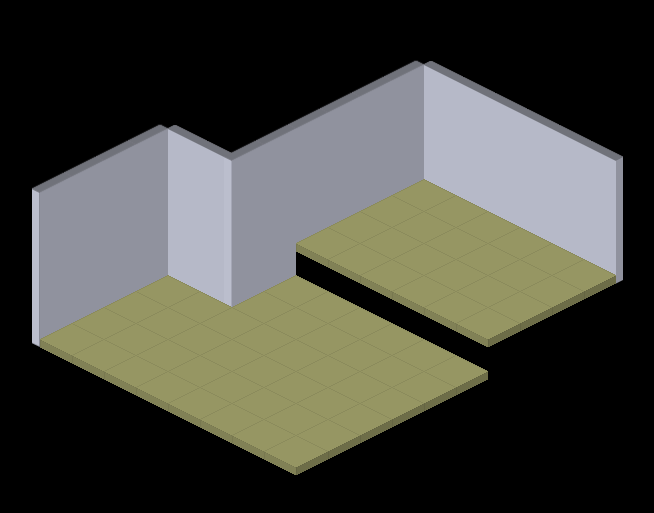
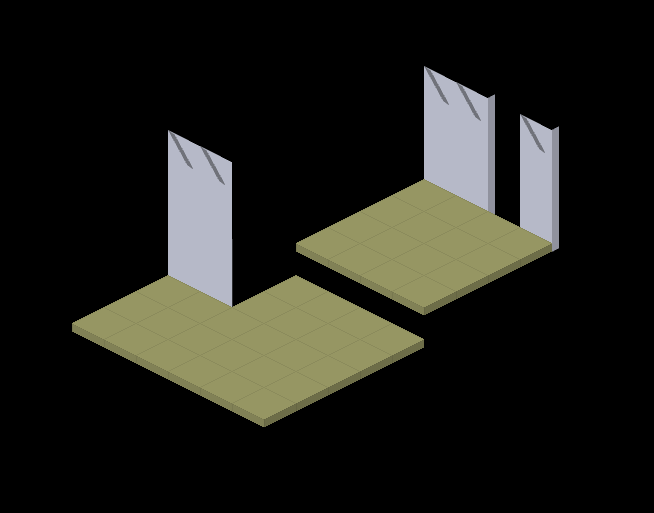
Before and after one commit to kikisal/HSmileHTML5, a website: page public/index.html in a window 1280 px wide. Shown: the part 181-694 px from the top of the page, without its empty margins (312-966 px from the left). Drawn offline with Linux system fonts and the light colour scheme; animation ran at ten frames a second.

Commit message:
changing wall rendering

```diff
--- a/public/assets/css/hsmile.css
+++ b/public/assets/css/hsmile.css
@@ -5,6 +5,10 @@ html {
 body {
     margin: 0;
     padding: 0;
+    /*
+    image-rendering: -webkit-optimize-contrast;
+    image-rendering: -moz-crisp-edges;
+    */
 }
 
 canvas {
--- a/src/HSmileMain.ts
+++ b/src/HSmileMain.ts
@@ -8,7 +8,8 @@ export class HSmile {
     // any. Typically we excpect the input to come
     // from a client call ran into a browser.
 
-    public app: PIXI.Application | undefined;
+    app: PIXI.Application | undefined;
+
     private static instance: HSmile | undefined;
     private keys: object = {};
     private room: Room | undefined;
@@ -22,7 +23,7 @@ export class HSmile {
 
 
         // preload assets
-
+        PIXI.settings.SCALE_MODE = PIXI.SCALE_MODES.NEAREST;
         app.loader.baseUrl = 'assets';
 
         app.loader
@@ -117,9 +118,11 @@ export class HSmile {
                     backgroundColor: 0x000000,
                     antialias: true,
                     autoDensity: true,
-                    resolution: 1
+                    resolution: 1,
+
                 }
             );
+
 
 
             viewOut.appendChild(app.view);
--- a/src/RoomEngine/Map.ts
+++ b/src/RoomEngine/Map.ts
@@ -9,6 +9,9 @@ export class Map {
 
     static CELL_WIDTH: number = 32;
     static CELL_HEIGHT: number = 16;
+
+    static WALL_Z_FACTOR: number = 32;
+    static WALL_HEIGHT_OFFSET: number = 122;
 
     room: Room;
 
@@ -102,49 +105,17 @@ export class Map {
 
     }
 
-    generateWalls(): void {
-        /*
-        this.renderWall(this.wallStage, this.discrete(
-            this.toIso(new Vector(1, 0, 0))
-        ));
-        */
-
+    generateLeftWalls() {
         const { model } = this.room;
-        let sizeY = model.size.x;
-
+        let sizeX = model.size.y;
         let height = 0;
-        // right walls
-        for ( let i = 0; i < model.size.x; ++i ) {
-            for ( let j = 0; j < model.size.y; ++j ) {
-                const tileIndex = model.heightMap[i][j];
-
-                if ( (model.door.x !== i || model.door.y !== j) && tileIndex > 0 && j <= sizeY ) {
-                    if ( sizeY > j )
-                        sizeY = j;
-
-                    if ( tileIndex > 1 ) {
-                        height = model.height - 1;
-                    }
-
-                    this.renderRightWall(this.wallStage, this.discrete(
-                        this.toIso(new Vector(
-                            i,
-                            j + 1,
-                            height
-                    ))), model.height - tileIndex);
-                    height = 0;
-                }
-            }
-        }
-
-        let sizeX = model.size.y;
 
         for ( let i = 0; i < model.size.y; ++i ) {
         // j alias of x
             for ( let j = 0; j < model.size.x; ++j ) {
                 // i alias of y
 
-                const tileIndex = model.heightMap[j][i];
+                const tileIndex = model.heightMap[i][j];
                 if ( (model.door.x !== j || model.door.y !== i) && tileIndex > 0 && j <= sizeX ) {
                     if ( sizeX > j )
                         sizeX = j;
@@ -172,21 +143,86 @@ export class Map {
 
             }
         }
+    }
 
+    generateRightWalls() {
+        const { model } = this.room;
+
+
+        let wallZ = 0;
+        // right walls
+        for ( let y = 0; y < model.size.y; ++y ) {
+            for ( let x = 0;  x < model.size.x; ++x ) {
+                const tileZ = model.heightMap[y][x];
+
+                if ( model.isDoor(x, y) ) // draw door style elements. Actually ignored.
+                    continue;
+
+                if ( tileZ > 1 )
+                    wallZ = model.height - 1;
+
+                if ( model.validTile(x, y) && !model.validTile(x, y - 1) ) {
+                    this.renderRightWall(this.wallStage, this.discrete(
+                        this.toIso(new Vector(
+                            x,
+                            y - 1,
+                            wallZ
+                    ))), model.height - tileZ, 8, !model.validTile(x + 1, y) || model.isDoor(x + 1, y));
+                }
+
+                wallZ = 0;
+
+                //if ( (model.door.x === j) && model.door.y === i )
+
+        //        console.log();
+             /*
+                if ( (model.door.x !== j || model.door.y !== i) && tileIndex > 0 ) {
+
+
+                    if ( tileIndex > 1 ) {
+                        height = model.height - 1;
+                    }
+
+                    console.log('yes can render a wall.');
+
+                    this.renderRightWall(this.wallStage, this.discrete(
+                        this.toIso(new Vector(
+                            i,
+                            j + 1,
+                            height
+                    ))), model.height - tileIndex);
+
+                    height = 0;
+                } else {
+
+                    console.log('no I can\'t.');
+                }
+                */
+            }
+        }
+    }
+
+    generateWalls(): void {
+        this.generateRightWalls();
+       // this.generateLeftWalls();
     }
 
     generateFloor(): void {
 
         const { model } = this.room;
-        for ( let i = 0; i < model.size.x; ++i ) {
-            for( let j = 0; j < model.size.y; ++j ) {
-                const tileIndex = model.heightMap[i][j];
+
+        console.log(model.heightMap);
+
+        for ( let y = 0; y < model.size.y; ++y ) {
+            for( let x = 0; x < model.size.x; ++x ) {
+                const tileIndex = model.heightMap[y][x];
+
                 if ( tileIndex === 0 ) // skip holes.
                     continue;
 
 
                 this.renderTile(this.floorStage, this.discrete(
-                    this.toIso(new Vector(i, j, tileIndex - 1))
+                    this.toIso(new Vector(x, y, tileIndex - 1))
                 ));
 
             }
@@ -233,12 +269,20 @@ export class Map {
      * @param stage
      * @param position
      */
-    renderRightWall(stage: PIXI.Container, position: Vector, wallHeight: number) {
-        const wallSprite = new PIXI.Sprite(RoomGraphics.makeRightWall((122 + (32 * wallHeight))));
-        wallSprite.anchor.set(0, 1);
-        wallSprite.x = position.x + 64;
-        wallSprite.y = position.y + position.z - 28;
+    renderRightWall(stage: PIXI.Container, position: Vector, wallHeight: number, thickess: number, mustDrawRight: boolean) {
+        const wallSprite = RoomGraphics.makeRightWallGraphics((Map.WALL_HEIGHT_OFFSET + (Map.WALL_Z_FACTOR * wallHeight)), thickess, mustDrawRight);
 
+
+        wallSprite.x = position.x + wallSprite.x;
+        wallSprite.y = (position.y + position.z) + wallSprite.y;
+
+       /*
+       wallSprite.x = position.x;
+       wallSprite.y = position.y + position.z - 2;
+       */
+       /*
+       wallSprite.x = position.x + 32;
+       wallSprite.y = position.y + position.z - 12;*/
         // bottom anchor
         stage.addChild(wallSprite);
 
@@ -251,7 +295,7 @@ export class Map {
      * @param wallHeight
      */
     renderLeftWall(stage: PIXI.Container, position: Vector, wallHeight: number) {
-        const wallSprite = new PIXI.Sprite(RoomGraphics.makeLeftWall((122 + (32 * wallHeight))));
+        const wallSprite = new PIXI.Sprite(RoomGraphics.makeLeftWall((Map.WALL_HEIGHT_OFFSET + (Map.WALL_Z_FACTOR * wallHeight))));
         wallSprite.anchor.set(0, 1);
         wallSprite.x = position.x - 8;
         wallSprite.y = position.y + position.z - 12.2;
--- a/src/RoomEngine/RoomModel.ts
+++ b/src/RoomEngine/RoomModel.ts
@@ -11,14 +11,22 @@ export default class RoomModel {
         this.door = door;
         this.heightMap = heightMap;
         this.height = 1;
+        this.transposeHeightMap();
 
         this.calculateHeight();
+    }
+
+    transposeHeightMap() {
+        this.heightMap = this.heightMap[0].map((_, colIndex) => this.heightMap.map(row => row[colIndex]));
+        const sizeX = this.size.x;
+        this.size.x = this.size.y;
+        this.size.y = sizeX;
     }
 
     calculateHeight() {
         for ( let j = 0; j < this.size.x; ++j ) {
             for( let i = 0; i < this.size.y; ++i ) {
-                const tileIndex = this.heightMap[j][i];
+                const tileIndex = this.heightMap[i][j];
                 if ( tileIndex > this.height )
                     this.height = tileIndex;
             }
@@ -33,16 +41,19 @@ export default class RoomModel {
     }
 
     static default6x6(): RoomModel {
-        return new RoomModel(new Point(8, 10), new Point(6, 6), [
-            [0, 0, 0, 0, 0, 0, 1, 1, 1, 1],
-            [0, 0, 0, 0, 0, 0, 1, 1, 1, 1],
-            [2, 2, 2, 2, 1, 1, 1, 1, 1, 1],
-            [2, 2, 2, 2, 1, 1, 1, 1, 1, 1],
-            [2, 2, 2, 2, 1, 1, 1, 1, 1, 1],
-            [2, 2, 2, 2, 1, 1, 1, 1, 1, 1],
-            [2, 2, 2, 2, 1, 1, 1, 1, 1, 1],
-            [2, 2, 2, 2, 1, 1, 1, 1, 1, 1]
+        return new RoomModel(new Point(9, 6), new Point(4, 0), [
+            [0, 0, 0, 0, 0, 0, 1, 1, 1],
+            [0, 0, 0, 0, 0, 0, 1, 1, 1],
+            [2, 2, 2, 2, 1, 1, 1, 1, 1],
+            [2, 2, 2, 2, 1, 1, 1, 1, 1],
+            [2, 2, 2, 2, 1, 1, 1, 1, 1],
+            [2, 2, 2, 2, 1, 1, 1, 1, 1],
+
         ]);
+    }
+
+    isDoor(x: number, y: number): boolean {
+        return x === this.door.x && y === this.door.y;
     }
 
     // mapped x and y. unit measure is not in px.
@@ -50,7 +61,7 @@ export default class RoomModel {
         return (
             x >= 0 && x < this.size.x &&
             y >= 0 && y < this.size.y &&
-            this.heightMap[x][y] !== 0
+            this.heightMap[y][x] !== 0
         );
     }
 }
--- a/src/RoomGraphics/RoomGraphics.ts
+++ b/src/RoomGraphics/RoomGraphics.ts
@@ -1,6 +1,58 @@
 import * as PIXI from 'pixi.js';
+import { HSmile } from '../HSmileMain';
 
 export default class RoomGraphics {
+
+
+    static makeRightWallGraphics(height: number,  thickness: number = 6, mustDrawRightFace: boolean = true): PIXI.Container {
+        const app = HSmile.get().app!;
+
+        let wallStage = new PIXI.Container();
+
+        let leftWallFace = new PIXI.Graphics();
+
+
+        leftWallFace.beginFill(0xB6B9C8);
+        leftWallFace.drawRect(0, 0, height, 36);
+        leftWallFace.endFill();
+        leftWallFace.skew.x = 1.1;
+        leftWallFace.skew.y = 1.57;
+
+        let rightWallFace = new PIXI.Graphics();
+
+        if ( mustDrawRightFace ) {
+            rightWallFace.beginFill(0x90929E);
+            rightWallFace.drawRect(0, 0, height, thickness);
+            rightWallFace.endFill();
+            rightWallFace.position.y = height + 16;
+            rightWallFace.position.x = 24 + thickness;
+            rightWallFace.skew.x = 0.5;
+            rightWallFace.skew.y = 0;
+            rightWallFace.rotation = -Math.PI / 2;
+        }
+
+
+        let topWallFace = new PIXI.Graphics();
+
+        topWallFace.beginFill(0x70727A);
+        topWallFace.drawRect(0, 0, thickness, 40);
+        topWallFace.endFill();
+
+        topWallFace.endFill();
+      //  topWallFace.position.y = height + 16;
+      //  topWallFace.position.x = 24 + thickness;
+        topWallFace.skew.x = 0;
+        topWallFace.skew.y = 1.1;
+        topWallFace.rotation =  -0.5;
+
+        wallStage.addChild(leftWallFace);
+        wallStage.addChild(rightWallFace);
+        wallStage.addChild(topWallFace);
+
+        // set the origin
+        wallStage.position.set(0, -height - 15);
+        return wallStage;
+    }
 
     /**
      *
@@ -12,6 +64,8 @@ export default class RoomGraphics {
 
         tempCanvas.width = 40;
         tempCanvas.height = 24 + height;
+
+
 
         if (ctx != null) {
 
@@ -33,6 +87,7 @@ export default class RoomGraphics {
                     y: 4
                 }
             ];
+
 
             ctx.strokeStyle = '#70727a';
             ctx.fillStyle = '#70727a';
@@ -74,8 +129,14 @@ export default class RoomGraphics {
 
         }
 
-        return new PIXI.Texture(new PIXI.BaseTexture(tempCanvas));
+        let baseTexture = new PIXI.BaseTexture(tempCanvas);
+        baseTexture.scaleMode = PIXI.SCALE_MODES.NEAREST;
+        console.log(tempCanvas.toDataURL('image/png'));
+
+        return new PIXI.Texture(baseTexture);
     }
+
+
 
    /**
     *
```
Also changed, not shown: public/js/out/hsmile-client.js.
